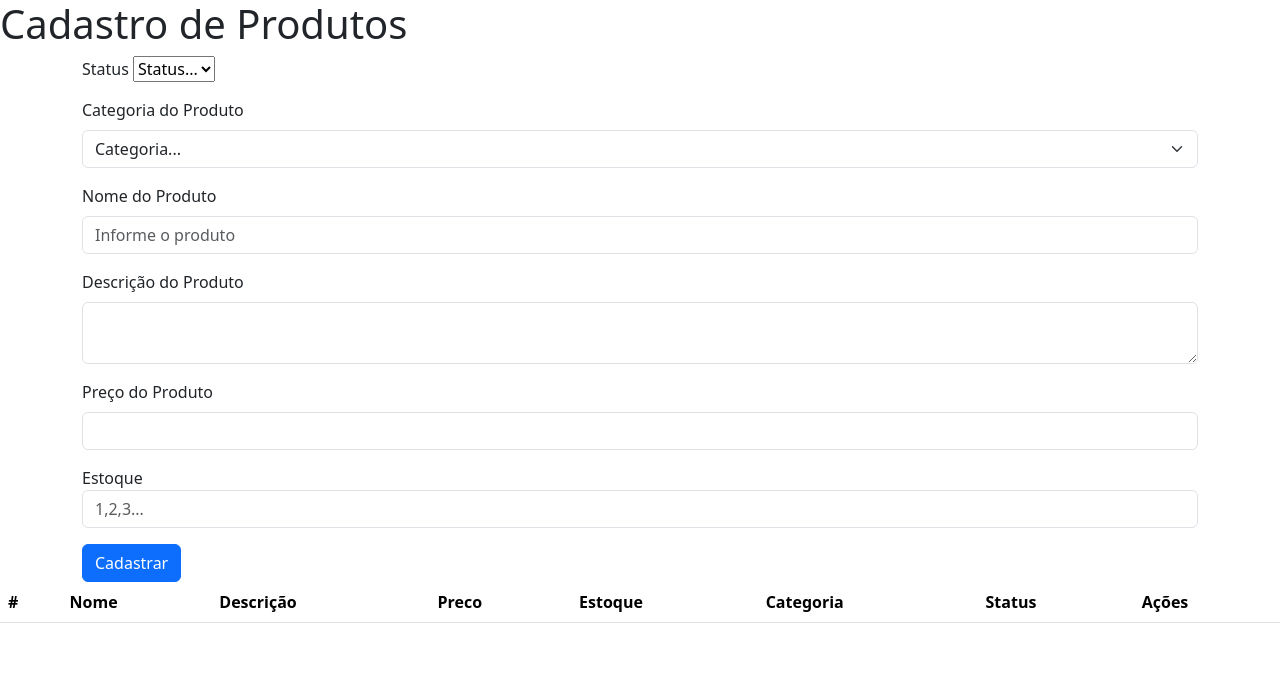
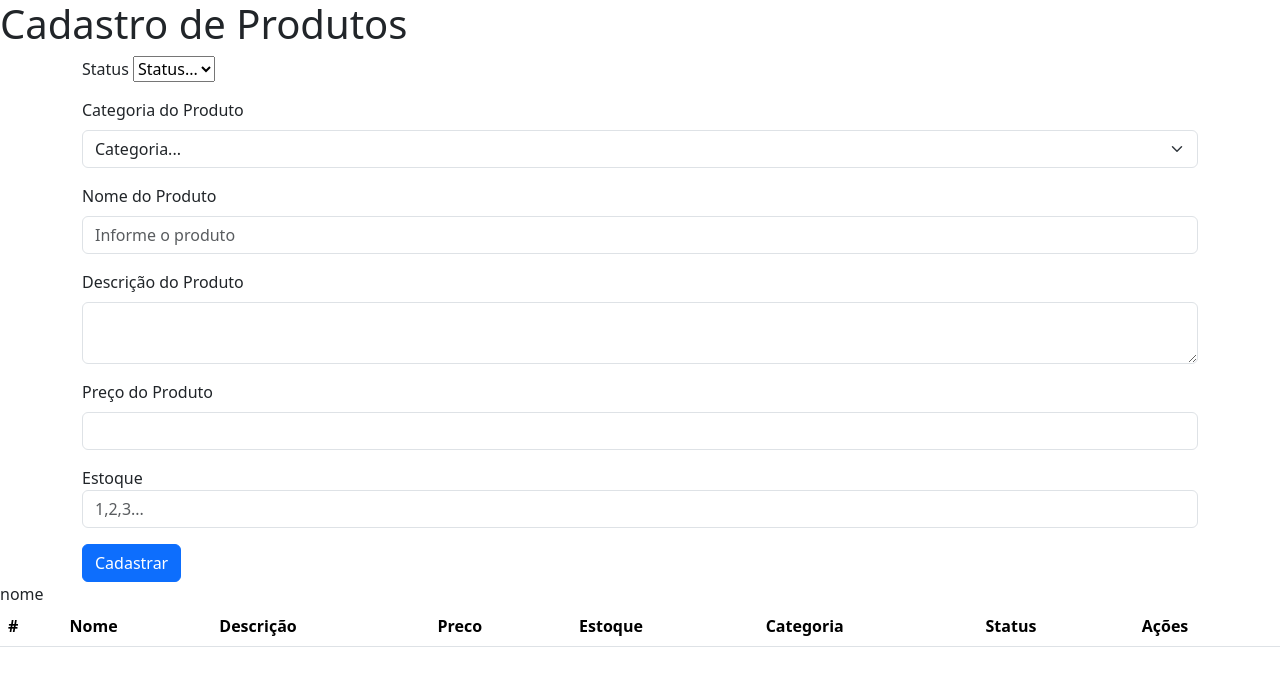
Before and after one commit to Gui943/SENAC_ADS_projeto_produtos, a PHP site: page / in a window 1280 px wide. Shown: the top 686 px of the page. Run offline with PHP 8.4, Linux system fonts and the light colour scheme; data that the repository does not hold is empty; some libraries are stand-ins or nearby versions.

Commit message:
versao teste

```diff
--- a/index.php
+++ b/index.php
@@ -218,3 +218,4 @@ include "conexao.php";
 <script src="https://cdn.jsdelivr.net/npm/bootstrap@5.3.8/dist/js/bootstrap.bundle.min.js" integrity="sha384-FKyoEForCGlyvwx9Hj09JcYn3nv7wiPVlz7YYwJrWVcXK/BmnVDxM+D2scQbITxI" crossorigin="anonymous"></script>
 </body>
 </html>
+<?php echo "nome" ?>
```
